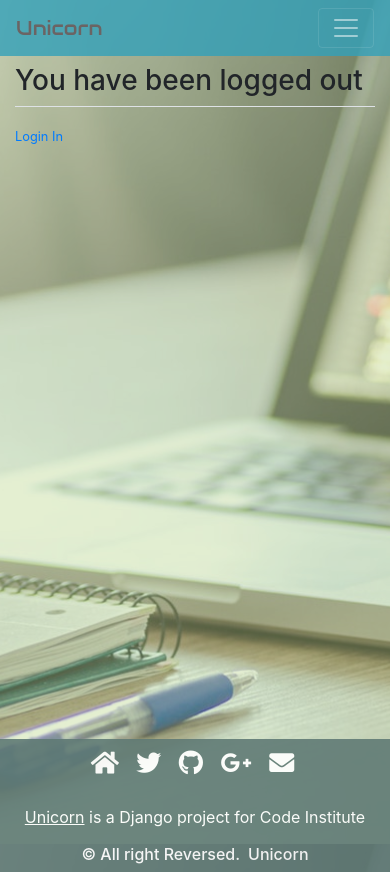
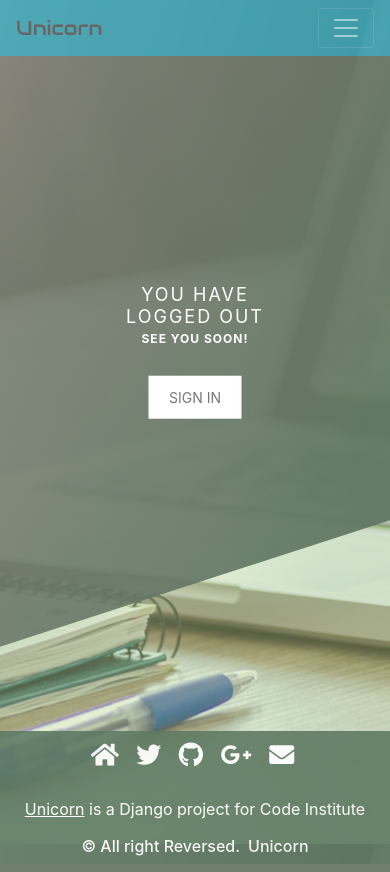
Before and after one commit to Code-Institute-Submissions/django_project-2, a Django app: page /logout/ in a window 390 px wide. Run offline with Django 3.2, Linux system fonts and the light colour scheme; some libraries are stand-ins or nearby versions.

Commit message:
All forms responsive, also animations added

```diff
--- a/tracker/static/tracker/main.css
+++ b/tracker/static/tracker/main.css
@@ -2,19 +2,23 @@
   --orange: #ef7559;
   --blue:   #0a8cb3;
   --hlblue: #08c4fd;
+  --turq:   #607b63;
   --grey:   #6b6464;
   --yellow: #f4f11a;
   --red:    #fd0a0a;
   --green:  #10e810;
+}
 
+a:hover {
+  text-decoration: none;
 }
 
 body {
   background: url('/media/bg.jpg')no-repeat center center fixed;
   -webkit-background-size: cover;
-  -moz-background-size: cover;
-  -o-background-size: cover;
-  background-size: cover;
+  -moz-background-size:    cover;
+  -o-background-size:      cover;
+  background-size:         cover;
   margin-top: 4rem;
 }
 
@@ -25,6 +29,10 @@ body:before {
   top: 0; bottom: 0;
   background: rgba(188, 214, 140, 0.4);
   z-index: -5;
+}
+
+.grey {
+  color: var(--grey);
 }
 
 .main-cont {
@@ -79,10 +87,6 @@ body:before {
   text-decoration: none;
 }
 
-.card-text {
-
-}
-
 .list-view:hover {
   opacity: 0.9;
   animation-duration: 0.25s;
@@ -111,8 +115,8 @@ body:before {
 }
 
 .author {
-  display: inline-block;
-  min-width: 3rem;
+  display:     inline-block;
+  min-width:   3rem;
   font-family: 'Lato', sans-serif;
 }
 
@@ -121,7 +125,7 @@ body:before {
 }
 
 .card a.author:hover {
-  color: #5c7786;
+  color: var(--green);
 }
 
 span a.author{
@@ -129,17 +133,17 @@ span a.author{
 }
 
 .user-replies {
-  padding-top: 0;
+  padding-top:    0;
   padding-bottom: 0;
 }
 
 .user-replies p{
-  font-size: .8rem;
+  font-size:    .8rem;
   margin-bottom: 0rem;
 }
 
 .user-replies hr{
-  margin-top: 0;
+  margin-top:    0;
   margin-bottom: 0;
 }
 
@@ -153,23 +157,23 @@ span a.author{
 }
 
 .rubber {
-  color: #f93636;
+  color:     var(--red);
   font-size: 20px;
 }
 
 .viewed {
   background: #9eff47e3;
-  color: #6b6868;
+  color:      #6b6868;
 }
 
 .replied {
   background: #c8eac8ba;
-  color: #6b6868;
+  color:      #6b6868;
 }
 
 .voted {
   background: var(--hlblue);
-  color: #fff;
+  color:      #fff;
 }
 
 .viewed {
@@ -183,7 +187,7 @@ span a.author{
 .account-img {
   height: 5rem;
   width:  5rem;
-  margin-right: 0.5rem;
+  margin-right:  0.5rem;
   margin-bottom: 0.5rem;
 }
 
@@ -191,18 +195,18 @@ span.badge {
   min-width: 5rem;
 }
 
-.pagination {
-
+.logout {
+  height: 70vh;
 }
 
 /* Charts */
-.upvotes-chart {
+.upvotes-charts {
   display: none;
   margin-top: 1rem;
 }
 
 .graph2 {
-  margin-top: 2rem;
+  /* margin-top: 2rem; */
 }
 /* End Charts */
 
@@ -212,7 +216,7 @@ form {
   background: #e4e4c9;
   padding: 2rem;
   opacity: 0.8;
-  color: var(--blue);
+  color:   var(--blue);
   border-radius: 1%;
 }
 
@@ -232,22 +236,50 @@ form a:hover {
   text-decoration: none;
 }
 
-/* End Form */
+.delete-post, .login, .comment {
+  height: 70vh;
+}
 
-/* BS Overwrite */
+.confirm-delete {
+  color:       var(--orange);
+  font-weight: bold;
+}
+
+/* End Forms */
+
+/* BS Styles Overwrite */
 .badge-pill {
-    border-radius: 2px;
+  border-radius: 2px;
 }
 
 .badge-warning {
   background: var(--yellow);
-  color: #646e77;
+  color:      var(--grey);
+}
+
+.btn-outline-danger {
+  color:        var(--orange);
+  border-color: var(--orange);
+}
+
+.btn-outline-danger:active {
+  border-color: var(--orange);
+  background:   var(--orange);
+}
+
+.btn-outline-danger:hover {
+  border-color: var(--orange);
+  background:   var(--orange);
+}
+
+.btn {
+  border-radius: 0;
 }
 /* End BS Overwrite */
 
 .blink {
-    animation: blink 6s steps(5, start) infinite;
-    -webkit-animation: blink 6s steps(5, start) infinite;
+    animation:         blink 2s steps(5, start) infinite;
+    -webkit-animation: blink 2s steps(5, start) infinite;
   }
   @keyframes blink {
     to {
@@ -263,12 +295,13 @@ form a:hover {
   /* Pulse icon */
   .pulse{
     -webkit-animation: pulse 2s ease-in;
-    -moz-animation: pulse 2s ease-in;
-     animation: pulse 2s ease-in;
+    -moz-animation:    pulse 2s ease-in;
+     animation:        pulse 2s ease-in;
     -webkit-animation-iteration-count: infinite;
-    -moz-animation-iteration-count: infinite;
-    animation-iteration-count: infinite;
+    -moz-animation-iteration-count:    infinite;
+    animation-iteration-count:         infinite;
   }
+
 @keyframes pulse {
   0% {
     -webkit-transform: scale(0.8);
@@ -295,13 +328,13 @@ form a:hover {
 
 /* Footer */
 #footer {
-  background: #607b75;
-  opacity: 0.9;
+  background: var(--turq);
+  opacity:    0.9;
 }
 
 #footer a {
   color: #ffffff;
-  text-decoration: none !important;
+  text-decoration:  none !important;
   background-color: transparent;
   -webkit-text-decoration-skip: objects;
 }
@@ -312,14 +345,14 @@ form a:hover {
 
 #footer ul.social li a i {
   margin-right: 5px;
-	font-size: 25px;
+	font-size:    25px;
 	-webkit-transition: .5s all ease;
-	-moz-transition: .5s all ease;
-	transition: .5s all ease;
+	-moz-transition:    .5s all ease;
+	transition:         .5s all ease;
 }
 
 #footer ul.social li:hover a i {
-	font-size: 30px;
+	font-size:   30px;
 	margin-top: -10px;
 }
 
@@ -335,12 +368,12 @@ form a:hover {
 #footer ul.quick-links li{
 	padding: 3px 0;
 	-webkit-transition: .5s all ease;
-	-moz-transition: .5s all ease;
-	transition: .5s all ease;
+	-moz-transition:    .5s all ease;
+	transition:         .5s all ease;
 }
 
 #footer ul.quick-links li:hover{
-	padding: 3px 0;
+	padding:     3px 0;
 	margin-left: 5px;
 	font-weight: 700;
 }
@@ -355,8 +388,95 @@ form a:hover {
 /* End Footer */
 
 
+/* Logout Page */
+.goodbye {
+	height: 70vh;
+  margin-top: -8px;
+	background-image:
+  linear-gradient(to right bottom,
+   #6b6464ad,
+   var(--turq));
+  background-size:     cover;
+	background-position: top;
+	position: relative;
+	clip-path: polygon(0 0, 100% 0, 100% 55vh, 0 100%);
+}
+
+/* .goodbye {
+  	height: 100vh;
+  	background-image:
+	  linear-gradient(to right bottom,
+     rgba(76, 216, 255, 0.8),
+     rgba(30, 108, 217, 0.8)),
+     url('https://images.pexels.com/photos/213399/pexels-photo-213399.jpeg');
+
+	background-size: cover;
+  	background-position: top;
+  	position: relative;
+
+  	clip-path: polygon(0 0, 100% 0, 100% 75vh, 0 100%);
+} */
+
+.text-box {
+	position: absolute;
+	top:  50%;
+	left: 50%;
+	transform:  translate(-50%, -50%);
+	text-align: center;
+}
+
+.heading-primary {
+	color: #fff;
+	text-transform: uppercase;
+	backface-visibility: hidden;
+	margin-bottom: 30px;
+}
+
+.heading-primary-main {
+	display:        block;
+	font-size:      26px;
+	font-weight:    400;
+	letter-spacing: 5px;
+}
+
+.heading-primary-sub {
+	display:        block;
+	font-size:      18px;
+	font-weight:    700;
+	letter-spacing: 7.4px;
+}
+
+.btn:link,
+.btn:visited {
+	text-transform:  uppercase;
+	text-decoration: none;
+	padding:    10px 20px;
+	display:    inline-block;
+	transition: all .2s;
+	position:   relative;
+}
+
+.btn:hover {
+	transform:  translateY(-3px);
+	box-shadow: 0 10px 20px rgba(0, 0, 0, 0.2);
+  color: var(--grey);
+}
+
+.btn:active {
+  transform:  translateY(-1px);
+  box-shadow: 0 5px 10px rgba(0, 0, 0, 0.2);
+}
+
+.btn-white {
+  background-color: #fff;
+  color:     #777;
+	font-size: 14px;
+}
+
+/* End Logout Page */
+
 /* Media Queries */
-/* Small devices (portrait tablets and large phones, 600px and up) */
+/* Extra Small devices (portrait tablets and large phones, 600px and up) */
 @media only screen and (max-width: 576px) {
 
   .views-column, .upvotes-column {
@@ -380,11 +500,29 @@ form a:hover {
   }
 
   .card-header {
-    padding: .2rem .4rem;
+    padding:   .2rem .4rem;
   }
 
   h6.ticket-title {
-    font-size: 14px;
+    font-size:  14px;
+  }
+
+  h6 {
+   font-size:   14px;
+  }
+
+  p.confirm-delete {
+    font-size:  14px;
+  }
+
+  .heading-primary-main {
+  	font-size:      14px;
+  	letter-spacing: 1px;
+  }
+
+  .heading-primary-sub {
+  	font-size:      10px;
+  	letter-spacing: 1px;
   }
 }
 
@@ -392,7 +530,6 @@ form a:hover {
 /* Small devices (phones, 767px and down) */
 @media only screen and (max-width: 767px) {
   .card-header {
-    /* display: none; */
     margin-top: .5rem;
   }
 
@@ -409,22 +546,51 @@ form a:hover {
   }
 
   h6 {
-   font-size: 12px;
+   font-size:  14px;
   }
 
   .ticket-title {
     font-size: 16px;
   }
+
+  .heading-primary-main {
+  	font-size:      18px;
+  	letter-spacing: 2px;
+  }
+
+  .heading-primary-sub {
+  	font-size:      12px;
+  	letter-spacing: 1px;
+  }
+
+  .add-comments, .register-header, .login-header {
+    font-size: 15px;
+  }
+
+  form li {
+    font-size: 10px;
+  }
+
 }
 
 /* Small devices (portrait tablets and large phones, 600px and up) */
 @media only screen and (min-width: 600px) {}
 
 /* Medium devices (landscape tablets, 768px and up) */
-@media only screen and (min-width: 768px) {
+@media only screen and (min-width: 768px) and (max-width: 991px) {
 
   .bugs-section {
     min-height: 100vh;
+  }
+
+  .heading-primary-main {
+  	font-size:      20px;
+  	letter-spacing: 2px;
+  }
+
+  .heading-primary-sub {
+  	font-size:      16px;
+  	letter-spacing: 7.4px;
   }
 }
 
@@ -440,18 +606,18 @@ form a:hover {
   } */
 
   nav a {
-    opacity: 1;
+    opacity:  1;
     position: relative;
   }
 
   nav a.nav-link::before {
     content: '';
     display: block;
-    height: 2px;
+    height:  2px;
     background: var(--grey);
-    position: absolute;
-    bottom: -.2em;
-    left: 0;
+    position:   absolute;
+    bottom:     -.2em;
+    left:  0;
     right: 0;
     transform: scale(0, 1);
     transform-origin: left;
@@ -462,7 +628,7 @@ form a:hover {
     transform: scale(1,1);
   }
 
-  .upvotes-chart {
+  .upvotes-charts {
     display: block;
   }
 }
--- a/tracker/templates/tracker/home.html
+++ b/tracker/templates/tracker/home.html
@@ -39,7 +39,7 @@
       </article>
     {% endfor %}
   </div>
-  <div class="col-lg-4 upvotes-chart">
+  <div class="col-lg-4 upvotes-charts">
     <div class="graph1">
       <canvas id="bugChart"></canvas>
     </div>
--- a/users/templates/users/logout.html
+++ b/users/templates/users/logout.html
@@ -1,11 +1,26 @@
 {% extends "tracker/base.html" %}
 {% block content %}
-    <section class="logout-section">
+  <!-- <section class="logout-section">
+    <div class="row justify-content-center d-flex align-items-center logout">
+      <div class="col-lg-8">
         <h3>You have been logged out</h3>
         <div class="border-top pt-3">
           <small class="text-muted">
             <a href="{% url 'login' %}">Login In</a>
           </small>
         </div>
+      </div>
+    </div>
+  </section> -->
+  <section class="row logout-section goodbye animated fadeInDown">
+    <div class="col-sm-10 col-md-12">
+      <div class="text-box">
+    		<h2 class="heading-primary">
+    			<span class="heading-primary-main mb-1">You have logged out</span>
+    			<span class="heading-primary-sub">See you soon! </span>
+    		</h2>
+    		<a href="{% url 'login' %}" class="btn btn-white btn-animated">sign in</a>
+    	</div>
+    </div>
   </section>
 {% endblock content %}
```
Also changed, not shown: tracker/templates/tracker/comment_form.html (+11 -7 lines), tracker/templates/tracker/post_confirm_delete.html (+13 -8 lines), tracker/templates/tracker/post_form.html (+12 -7 lines), users/templates/users/login.html (+6 -2 lines), users/templates/users/profile.html (+6 -3 lines), users/templates/users/register.html (+6 -2 lines). Lines whose indentation alone changed are shown as unchanged.
